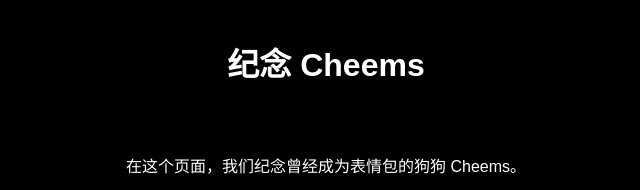
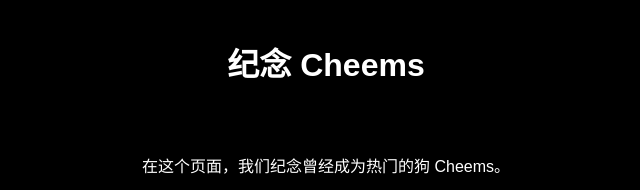
Before and after one commit to ymh0000123/Goodbye-cheems, a plain HTML site: page index.html in a window 1280 px wide. Shown: the top 190 px of the page, without its empty margins (314-954 px from the left). Drawn offline with Linux system fonts and the light colour scheme.

Commit message:
更新 index.html

```diff
--- a/index.html
+++ b/index.html
@@ -30,7 +30,7 @@
   <h1>纪念 Cheems</h1>
 </div>
 <div id="content">
-  <p>在这个页面，我们纪念曾经成为表情包的狗狗 Cheems。</p>
+  <p>在这个页面，我们纪念曾经成为热门的狗 Cheems。</p>
   <img id="image" src="psc.jpg" alt="Cheems的照片">
   <p>他的开心和活泼总是让我们微笑，即使他已经不在我们身边了。</p>
   <p>让我们永远怀念这位可爱的朋友，Cheems。</p>
```
